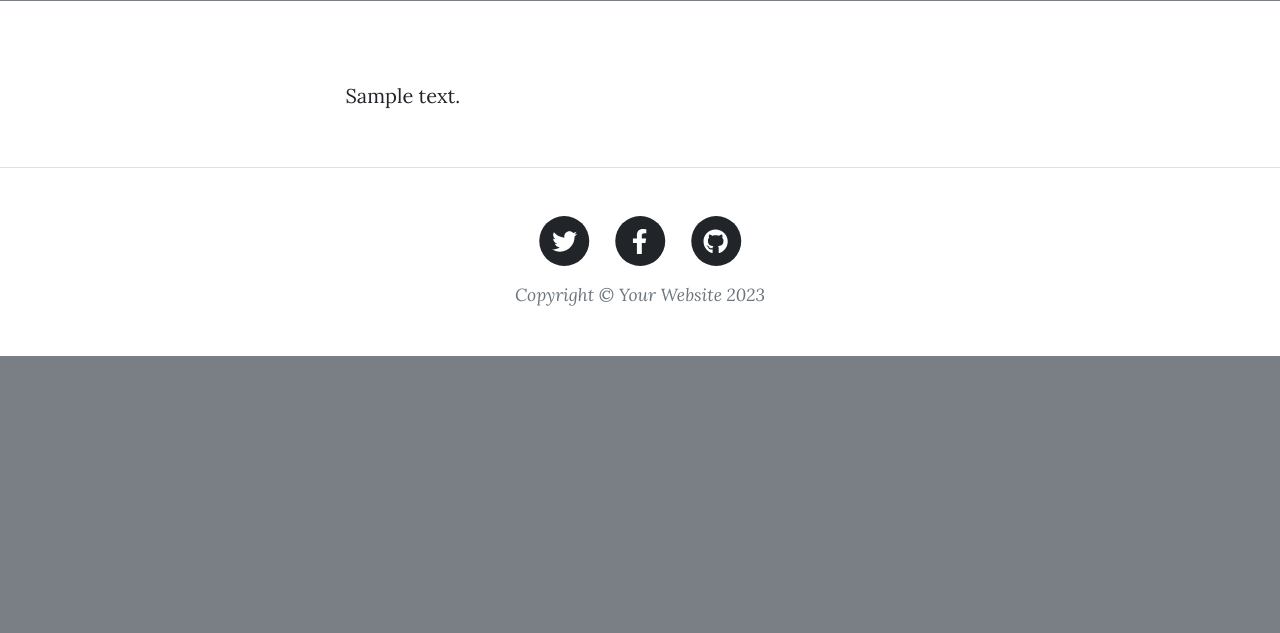
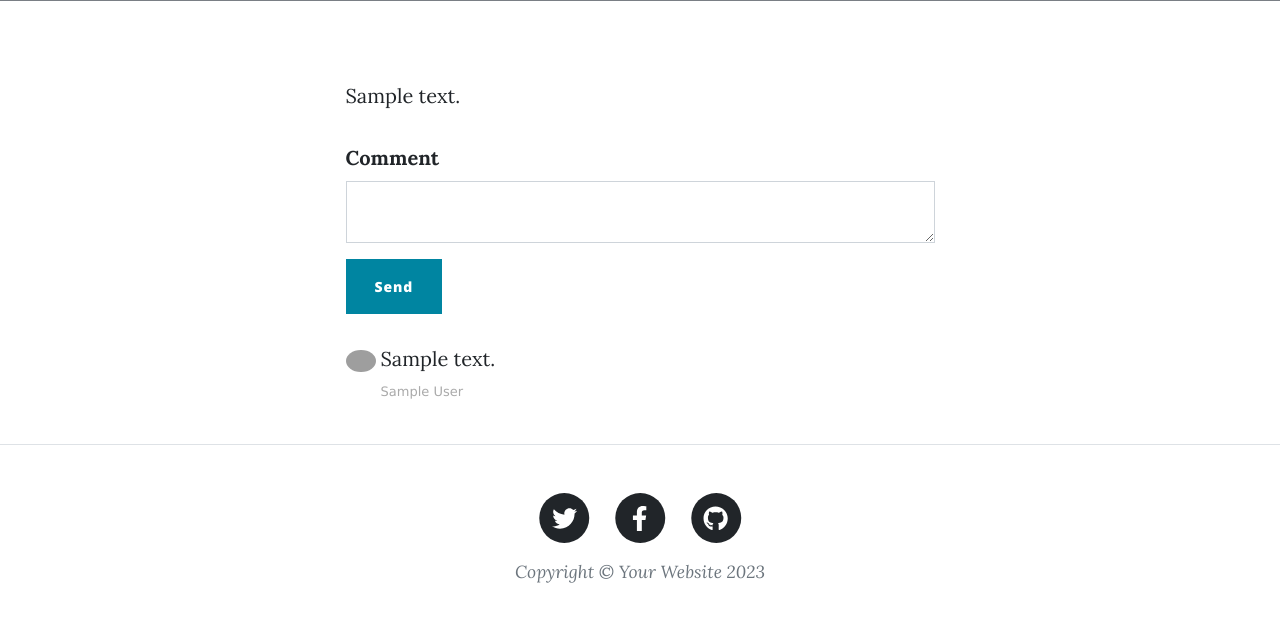
Before and after one commit to MichalWiorek/Blog, a Flask app: page /post/1 in a window 1280 px wide. Shown: the part 565-1198 px from the top of the page. Before the commit the page ends 921 px from the top, so only its background shows below. Run offline with Flask 3, Linux system fonts and the light colour scheme; tables that the repository leaves empty hold one stand-in row (values such as "Sample post"); grey boxes marked "Sample" are stand-in pictures; some libraries are stand-ins or nearby versions; grey boxes are pictures that could not be loaded.

Commit message:
Add comment section

```diff
--- a/forms.py
+++ b/forms.py
@@ -23,3 +23,8 @@ class LoginForm(FlaskForm):
     email = StringField("Email", validators=[DataRequired(), Email()])
     password = PasswordField("Password", validators=[DataRequired()])
     submit_button = SubmitField("Log in")
+
+
+class CommentForm(FlaskForm):
+    body = CKEditorField("Comment", validators=[DataRequired()])
+    submit_button = SubmitField("Send")
--- a/main.py
+++ b/main.py
@@ -10,8 +10,9 @@ from flask_login import LoginManager, login_user, logout_user, UserMixin, curren
 from flask_sqlalchemy import SQLAlchemy
 from werkzeug.security import generate_password_hash, check_password_hash
 from functools import wraps
+from flask_gravatar import Gravatar
 
-from forms import PostForm, RegisterForm, LoginForm
+from forms import PostForm, RegisterForm, LoginForm, CommentForm
 
 PASSWORD = os.getenv("PASSWORD")
 EMAIL = os.getenv("EMAIL")
@@ -45,6 +46,7 @@ class BlogPost(db.Model):
     author = db.relationship("User", back_populates="posts")
     author_id = db.Column(db.Integer, db.ForeignKey("users.id"))
     img_url = db.Column(db.String(250), nullable=False)
+    comments = db.relationship("Comment", back_populates="post")
 
 
 class User(db.Model, UserMixin):
@@ -54,10 +56,31 @@ class User(db.Model, UserMixin):
     email = db.Column(db.String(250), unique=True, nullable=False)
     password = db.Column(db.String(25), nullable=False)
     posts = db.relationship("BlogPost", back_populates="author")
+    comments = db.relationship("Comment", back_populates="author")
+
+
+class Comment(db.Model):
+    __tablename__ = "comments"
+    id = db.Column(db.Integer, primary_key=True)
+    body = db.Column(db.Text, nullable=False)
+    author_id = db.Column(db.Integer, db.ForeignKey("users.id"))
+    author = db.relationship("User", back_populates="comments")
+    post_id = db.Column(db.Integer, db.ForeignKey("blog_posts.id"))
+    post = db.relationship("BlogPost", back_populates="comments")
 
 
 with app.app_context():
     db.create_all()
+
+
+gravatar = Gravatar(app,
+                    size=100,
+                    rating='g',
+                    default='robohash',
+                    force_default=False,
+                    force_lower=False,
+                    use_ssl=False,
+                    base_url=None)
 
 
 @login_manager.user_loader
@@ -124,10 +147,24 @@ def get_all_posts():
     return render_template("index.html", posts=posts_data)
 
 
-@app.route("/post/<int:post_id>")
+@app.route("/post/<int:post_id>", methods=["GET", "POST"])
 def get_post(post_id):
     post = db.get_or_404(BlogPost, post_id)
-    return render_template('post.html', post=post)
+    form = CommentForm()
+    comments = db.session.execute(db.select(Comment).where(Comment.post_id==post_id))
+    if form.validate_on_submit():
+        if not current_user.is_authenticated:
+            flash("Log in to comment.")
+            return redirect(url_for('login'))
+        new_comment = Comment(
+            body=strip_invalid_html(form.body.data),
+            author=current_user,
+            post=post
+        )
+        db.session.add(new_comment)
+        db.session.commit()
+        return render_template('post.html', post=post, form=form)
+    return render_template('post.html', post=post, form=form)
 
 
 @app.route("/new-post", methods=["GET", "POST"])
--- a/requirements.txt
+++ b/requirements.txt
@@ -8,3 +8,4 @@ Bootstrap-Flask==2.3.3
 Flask-CKEditor==0.5.1
 flask_sqlalchemy==3.1.1
 flask-wtf==1.2.1
+Flask-Gravatar==0.5.0
--- a/templates/post.html
+++ b/templates/post.html
@@ -1,3 +1,4 @@
+{% from "bootstrap5/form.html" import render_form %}
 {% include 'header.html' %}
 <!-- Page Header-->
 <header class="masthead" style="background-image: url({{post.img_url}})">
@@ -30,7 +31,28 @@
                     </a>
                 </div>
                 {% endif %}
+                <!-- Comments Area -->
+
+                {{ ckeditor.load() }} {{ ckeditor.config(name='body') }} {{
+                render_form(form, novalidate=True, button_map={"submit": "primary"}) }}
+                <div class="comment">
+                    <ul class="commentList">
+                        {% for comment in post.comments[::-1] %}
+                        <li>
+                            <div class="commenterImage">
+                                <img src="{{ comment.author.email | gravatar }}"/>
+                            </div>
+                            <div class="commentText">
+                                <p>{{ comment.body|safe }}</p>
+                                <span class="date sub-text">{{ comment.author.name }}</span>
+                            </div>
+                        </li>
+                        {% endfor %}
+                    </ul>
+                </div>
+
             </div>
+
         </div>
     </div>
 </article>
```
